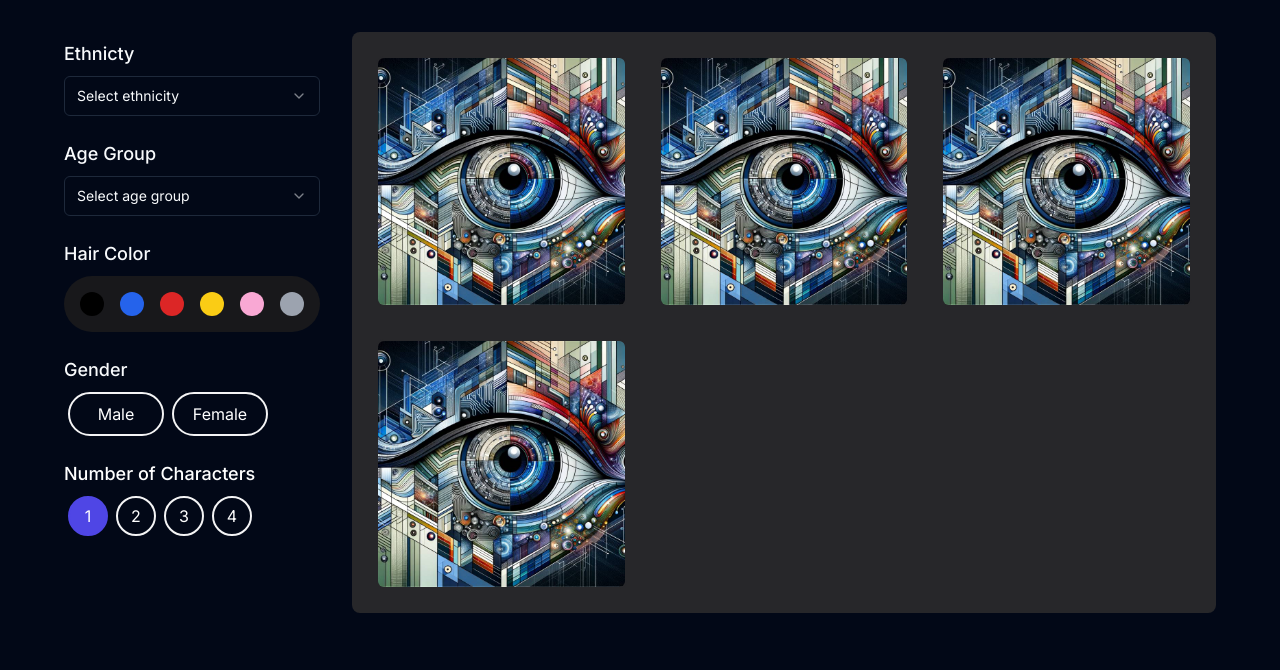
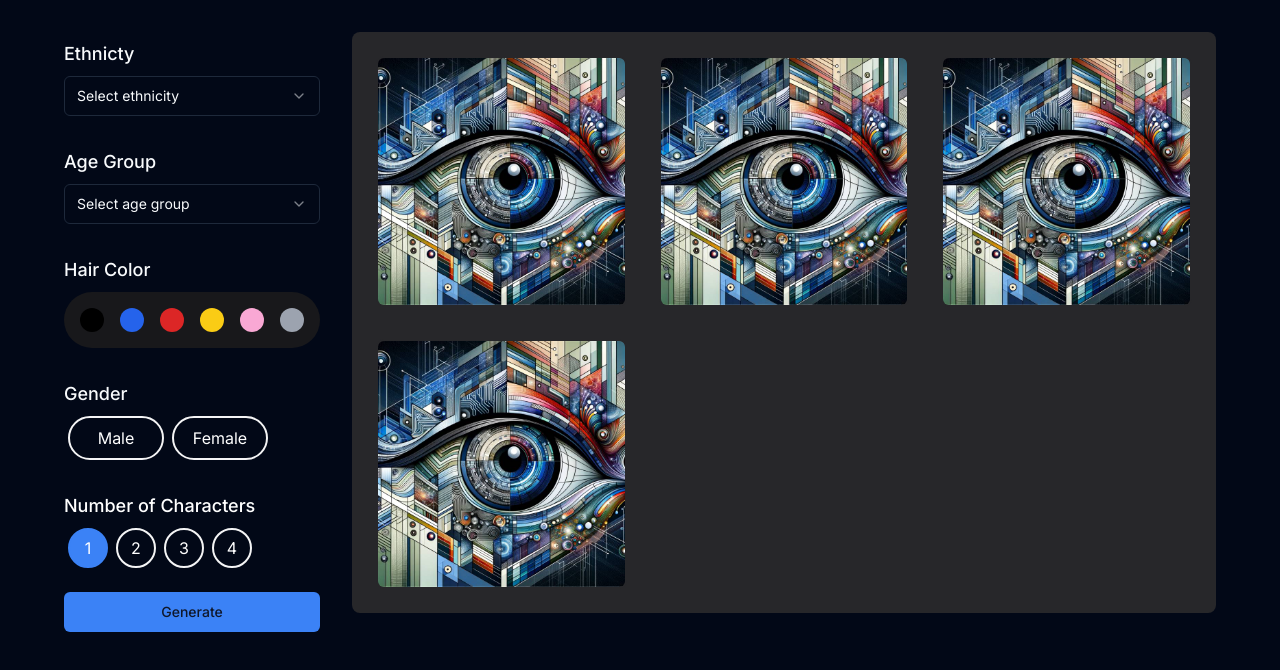
Before and after one commit to zainkazi/enigma-ai, a Next.js app: page /create/avatar in a window 1280 px wide. Shown: the top 670 px of the page. Built offline with nearby package versions, Linux system fonts and the light colour scheme.

Commit message:
added form to character generation component

```diff
--- a/app/create/avatar/CharacterPrompt.tsx
+++ b/app/create/avatar/CharacterPrompt.tsx
@@ -1,19 +1,29 @@
+"use client";
+
 import React from "react";
 import EthnicityDropDownMenu from "./_components/EthnicityDropDownMenu";
 import AgeGroupDropDownMenu from "./_components/AgeGroupDropDownMenu";
 import HairColorPicker from "./_components/HairColorPicker";
 import GenderSelector from "./_components/GenderSelector";
 import CharacterQuantitySelector from "./_components/CharacterQuantitySelector";
+import { Button } from "@/components/ui/button";
 
 function CharacterPrompt() {
+  const handleSubmit = (e: React.FormEvent<HTMLFormElement>) => {
+    e.preventDefault();
+  };
+
   return (
-    <section className="space-y-4">
+    <form className="space-y-6" onSubmit={handleSubmit}>
       <EthnicityDropDownMenu />
       <AgeGroupDropDownMenu />
       <HairColorPicker />
       <GenderSelector />
       <CharacterQuantitySelector />
-    </section>
+      <Button type="submit" className="w-full">
+        Generate
+      </Button>
+    </form>
   );
 }
 
--- a/app/create/avatar/_components/CharacterQuantitySelector.tsx
+++ b/app/create/avatar/_components/CharacterQuantitySelector.tsx
@@ -19,7 +19,7 @@
             key={quantity}
             className={`w-10 h-10 rounded-full mx-1 text-center ${
               numberOfCharacters === quantity
-                ? " border-indigo-600 bg-indigo-600 border-2 "
+                ? " border-blue-500 bg-blue-500 border-2 "
                 : "border-2 border-zinc-100 "
             }`}
             onClick={() =>
--- a/app/globals.css
+++ b/app/globals.css
@@ -6,63 +6,46 @@
   :root {
     --background: 0 0% 100%;
     --foreground: 222.2 84% 4.9%;
-
     --card: 0 0% 100%;
     --card-foreground: 222.2 84% 4.9%;
-
     --popover: 0 0% 100%;
     --popover-foreground: 222.2 84% 4.9%;
-
-    --primary: 222.2 47.4% 11.2%;
+    --primary: 221.2 83.2% 53.3%;
     --primary-foreground: 210 40% 98%;
-
     --secondary: 210 40% 96.1%;
     --secondary-foreground: 222.2 47.4% 11.2%;
-
     --muted: 210 40% 96.1%;
     --muted-foreground: 215.4 16.3% 46.9%;
-
     --accent: 210 40% 96.1%;
     --accent-foreground: 222.2 47.4% 11.2%;
-
     --destructive: 0 84.2% 60.2%;
     --destructive-foreground: 210 40% 98%;
-
     --border: 214.3 31.8% 91.4%;
     --input: 214.3 31.8% 91.4%;
-    --ring: 222.2 84% 4.9%;
-
+    --ring: 221.2 83.2% 53.3%;
     --radius: 0.5rem;
   }
 
   .dark {
     --background: 222.2 84% 4.9%;
     --foreground: 210 40% 98%;
-
     --card: 222.2 84% 4.9%;
     --card-foreground: 210 40% 98%;
-
     --popover: 222.2 84% 4.9%;
     --popover-foreground: 210 40% 98%;
-
-    --primary: 210 40% 98%;
+    --primary: 217.2 91.2% 59.8%;
     --primary-foreground: 222.2 47.4% 11.2%;
-
     --secondary: 217.2 32.6% 17.5%;
     --secondary-foreground: 210 40% 98%;
-
     --muted: 217.2 32.6% 17.5%;
     --muted-foreground: 215 20.2% 65.1%;
-
     --accent: 217.2 32.6% 17.5%;
     --accent-foreground: 210 40% 98%;
-
     --destructive: 0 62.8% 30.6%;
     --destructive-foreground: 210 40% 98%;
-
     --border: 217.2 32.6% 17.5%;
     --input: 217.2 32.6% 17.5%;
-    --ring: 212.7 26.8% 83.9%;
+    --ring: 224.3 76.3% 48%;
   }
 }
 
--- /dev/null
+++ b/components/ui/button.tsx
@@ -0,0 +1,56 @@
+import * as React from "react"
+import { Slot } from "@radix-ui/react-slot"
+import { cva, type VariantProps } from "class-variance-authority"
+
+import { cn } from "@/lib/utils"
+
+const buttonVariants = cva(
+  "inline-flex items-center justify-center whitespace-nowrap rounded-md text-sm font-medium ring-offset-background transition-colors focus-visible:outline-none focus-visible:ring-2 focus-visible:ring-ring focus-visible:ring-offset-2 disabled:pointer-events-none disabled:opacity-50",
+  {
+    variants: {
+      variant: {
+        default: "bg-primary text-primary-foreground hover:bg-primary/90",
+        destructive:
+          "bg-destructive text-destructive-foreground hover:bg-destructive/90",
+        outline:
+          "border border-input bg-background hover:bg-accent hover:text-accent-foreground",
+        secondary:
+          "bg-secondary text-secondary-foreground hover:bg-secondary/80",
+        ghost: "hover:bg-accent hover:text-accent-foreground",
+        link: "text-primary underline-offset-4 hover:underline",
+      },
+      size: {
+        default: "h-10 px-4 py-2",
+        sm: "h-9 rounded-md px-3",
+        lg: "h-11 rounded-md px-8",
+        icon: "h-10 w-10",
+      },
+    },
+    defaultVariants: {
+      variant: "default",
+      size: "default",
+    },
+  }
+)
+
+export interface ButtonProps
+  extends React.ButtonHTMLAttributes<HTMLButtonElement>,
+    VariantProps<typeof buttonVariants> {
+  asChild?: boolean
+}
+
+const Button = React.forwardRef<HTMLButtonElement, ButtonProps>(
+  ({ className, variant, size, asChild = false, ...props }, ref) => {
+    const Comp = asChild ? Slot : "button"
+    return (
+      <Comp
+        className={cn(buttonVariants({ variant, size, className }))}
+        ref={ref}
+        {...props}
+      />
+    )
+  }
+)
+Button.displayName = "Button"
+
+export { Button, buttonVariants }
--- a/package.json
+++ b/package.json
@@ -11,6 +11,7 @@
   "dependencies": {
     "@prisma/client": "^5.9.1",
     "@radix-ui/react-select": "^2.0.0",
+    "@radix-ui/react-slot": "^1.0.2",
     "@supabase/supabase-js": "^2.39.3",
     "class-variance-authority": "^0.7.0",
     "clsx": "^2.1.0",
```
Also changed, not shown: 1 other file (tests, documents, lock files or other folders).
